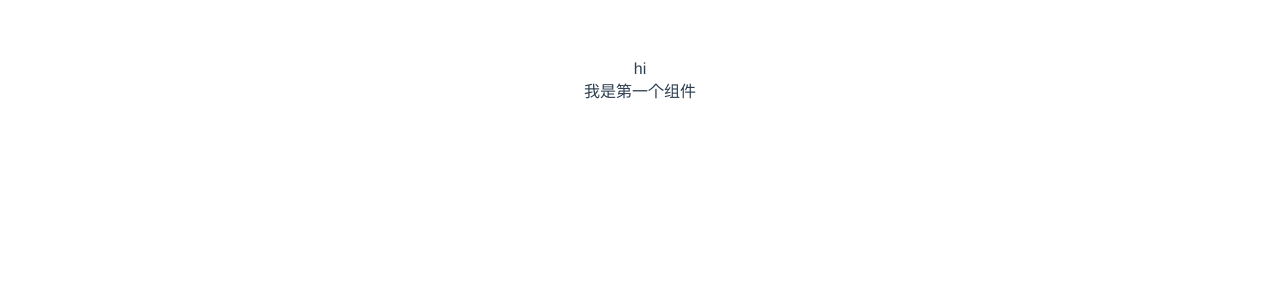
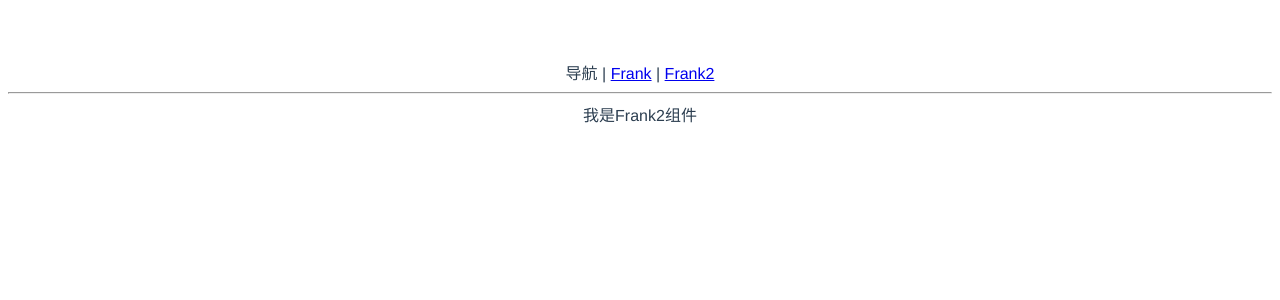
Before and after one commit to woniuxingguang/gulu, a Vue app: page /#/xxx in a window 1280 px wide. Shown: the top 300 px of the page. Built offline with nearby package versions, Linux system fonts and the light colour scheme.

Commit message:
初始化vue-router

```diff
--- a/index.html
+++ b/index.html
@@ -8,6 +8,6 @@
 </head>
 <body>
   <div id="app"></div>
-  <script type="module" src="/src/main.js"></script>
+  <script type="module" src="/src/main.ts"></script>
 </body>
 </html>
--- a/src/App.vue
+++ b/src/App.vue
@@ -1,15 +1,18 @@
 <template>
-  <div>hi</div>
-  <Frank />
+<div>
+    导航
+    | <router-link to="/">Frank</router-link>
+    | <router-link to="/xxx">Frank2</router-link>
+</div>
+<hr>
+<router-view></router-view>
 </template>
 
 <script>
-import Frank from './components/Frank.vue'
-
 export default {
     name: 'App',
     components: {
-        Frank
+
     }
 }
 </script>
--- /dev/null
+++ b/src/components/Frank2.vue
@@ -0,0 +1,5 @@
+<template>
+<div>
+    我是Frank2组件
+</div>
+</template>
--- a/src/main.js
+++ /dev/null
@@ -1,5 +0,0 @@
-import { createApp } from 'vue'
-import App from './App.vue'
-import './index.css'
-
-createApp(App).mount('#app')
--- /dev/null
+++ b/src/main.ts
@@ -0,0 +1,19 @@
+import { createApp } from 'vue'
+import App from './App.vue'
+import './index.css'
+import { createWebHashHistory,createRouter} from 'vue-router'
+import Frank from './components/Frank.vue'
+import Frank2 from './components/Frank2.vue'
+
+const history = createWebHashHistory()
+const router = createRouter({
+    history,
+    routes: [
+        {path: '/', component: Frank},
+        {path: '/xxx',component: Frank2}
+    ]
+})
+
+const app = createApp(App)
+app.use(router)
+app.mount('#app')
--- /dev/null
+++ b/src/shims-vue.d.ts
@@ -0,0 +1,5 @@
+declare module '*.vue' {
+    import { ComponentOptions } from 'vue'
+    const componentOptions: ComponentOptions
+    export default componentOptions
+}
```
Also changed, not shown: package.json (+4 -3 lines), 1 other file (tests, documents, lock files or other folders).
